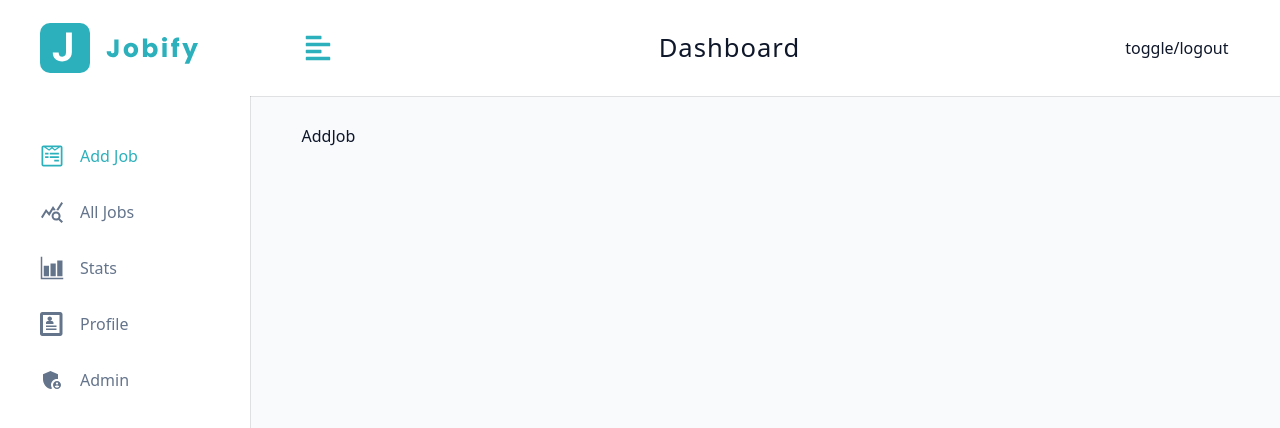
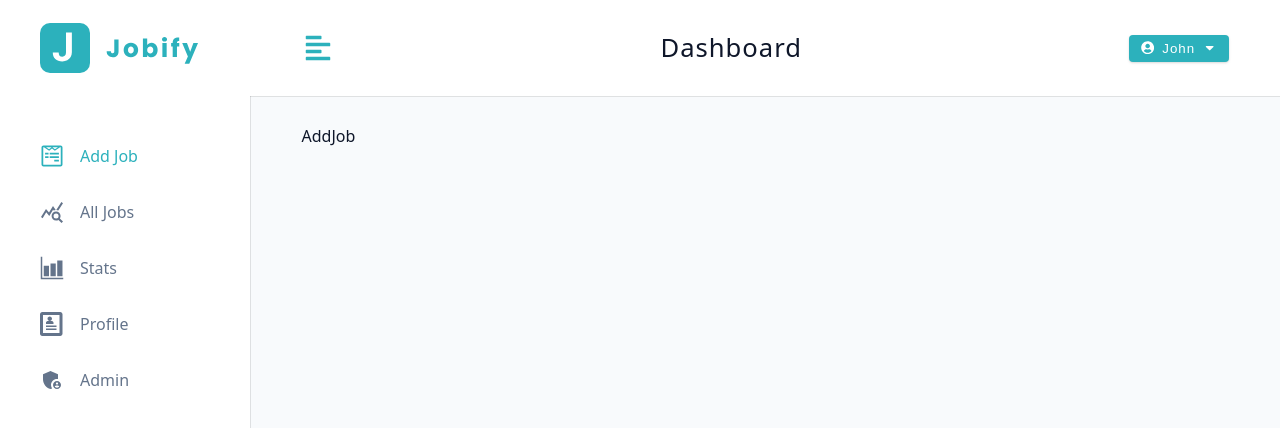
Before and after one commit to PetyoPetkow/MERN-Udemy-Course, a React (Vite) app in the folder client/: page /dashboard in a window 1280 px wide. Shown: the top 428 px of the page. Built offline with nearby package versions, Linux system fonts and the light colour scheme.

Commit message:
Logout Container

```diff
--- /dev/null
+++ b/client/src/components/LogoutContainer.tsx
@@ -0,0 +1,32 @@
+import { FC, useState } from 'react';
+import { useDashboardContext } from '../pages/DashboardLayout';
+import Wrapper from '../assets/wrappers/LogoutContainer';
+import { FaCaretDown, FaUserCircle } from 'react-icons/fa';
+
+const LogoutContainer: FC<LogoutContainerProps> = () => {
+  const [showLogout, setShowLogout] = useState(false);
+  const { user, logoutUser } = useDashboardContext();
+
+  return (
+    <Wrapper>
+      <button
+        type="button"
+        className="btn logout-btn"
+        onClick={() => setShowLogout((prev) => !prev)}
+      >
+        <FaUserCircle />
+        {user?.name}
+        <FaCaretDown />
+      </button>
+      <div className={showLogout ? 'dropdown show-dropdown' : 'dropdown'}>
+        <button type="button" className="dropdown-btn" onClick={logoutUser}>
+          logout
+        </button>
+      </div>
+    </Wrapper>
+  );
+};
+
+interface LogoutContainerProps {}
+
+export default LogoutContainer;
--- a/client/src/components/Navbar.tsx
+++ b/client/src/components/Navbar.tsx
@@ -3,6 +3,7 @@
 import { FaAlignLeft } from 'react-icons/fa';
 import Logo from './Logo';
 import { useDashboardContext } from '../pages/DashboardLayout';
+import LogoutContainer from './LogoutContainer';
 
 const Navbar: FC<NavbarProps> = () => {
   const { toggleSidebar } = useDashboardContext();
@@ -17,7 +18,9 @@
           <Logo />
           <h4 className="logo-text">dashboard</h4>
         </div>
-        <div className="btn-container">toggle/logout</div>
+        <div className="btn-container">
+          <LogoutContainer />
+        </div>
       </div>
     </Wrapper>
   );
```
